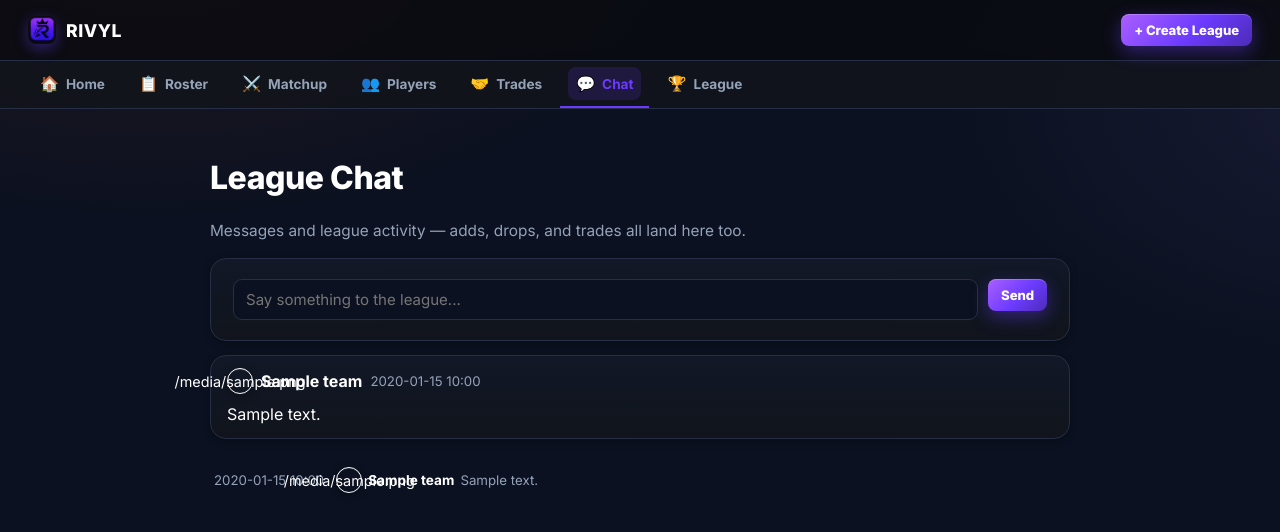
After one commit to cmohalloran11-cell/rivyl, a Flask app: page /leagues/1/messages in a window 1280 px wide. The commit adds this page. Shown: the top 532 px of the page. Run offline with Flask 3, Linux system fonts and the light colour scheme; a database or web service that is not in the repository returns one stand-in record (values such as "Sample title"); some libraries are stand-ins or nearby versions.

Commit message:
AI lineup optimization, K/DEF backfill, Generate Best Lineup, league chat
- set_optimal_lineup(): always-recompute best-starters-by-rank, factored
  out of the old one-time-only ensure_lineup_slots so it can be reused.
- ensure_ai_teams_optimal(): runs on every league/home/matchup page view.
  Backfills any required position (K, DEF, etc.) an AI team is missing --
  including for leagues drafted before roster minimums were enforced,
  cutting the weakest bench player to make room if the roster is already
  full -- then re-optimizes every AI team's starting lineup. This fixes
  existing leagues retroactively, not just new drafts.
- "Generate Best Lineup" button on the Roster page: same optimizer,
  scoped to the viewer's own team via a new optimize-lineup route.
- League Chat: new messages table + /leagues/<id>/messages page showing
  a combined, chronological feed of posted messages and all roster
  transactions (adds/drops/trades). New nav tab and home quick-link.

Verified: backfill/optimize logic reviewed for the already-full-roster
case specifically (the real-world case for existing leagues), and every
touched template dry-rendered with jinja2 directly against fake context
to catch template errors, since there's no local Postgres to run the
app against.

```diff
--- a/app.py
+++ b/app.py
@@ -479,6 +479,14 @@ def init_db():
             team_id INTEGER NOT NULL REFERENCES teams(id) ON DELETE CASCADE,
             kind TEXT NOT NULL,
             detail TEXT NOT NULL,
+            created_at TEXT NOT NULL DEFAULT (datetime('now'))
+        );
+
+        CREATE TABLE IF NOT EXISTS messages (
+            id SERIAL PRIMARY KEY,
+            league_id INTEGER NOT NULL REFERENCES leagues(id) ON DELETE CASCADE,
+            team_id INTEGER NOT NULL REFERENCES teams(id) ON DELETE CASCADE,
+            body TEXT NOT NULL,
             created_at TEXT NOT NULL DEFAULT (datetime('now'))
         );
         """
@@ -1247,6 +1255,7 @@ def home_page(league_id):
         if league["draft_status"] == "complete":
             ensure_schedule(db, league_id)
             sync_week_scoring(db, league_id, league["current_week"])
+            ensure_ai_teams_optimal(db, league_id)
             maybe_ai_roster_moves(db, league_id)
             maybe_ai_trade_offers(db, league_id)
 
@@ -1328,6 +1337,7 @@ def league_home(league_id):
     if league["draft_status"] == "complete":
         ensure_schedule(db, league_id)
         sync_week_scoring(db, league_id, league["current_week"])
+        ensure_ai_teams_optimal(db, league_id)
         maybe_ai_roster_moves(db, league_id)
         maybe_ai_trade_offers(db, league_id)
         recent_moves = db.execute(
@@ -1549,6 +1559,27 @@ def customize_team(league_id, team_id):
         db.execute("UPDATE teams SET team_name = ? WHERE id = ?", (team_name, team_id))
     db.commit()
     flash("Team updated.")
+    return redirect(url_for("team_detail", league_id=league_id, team_id=team_id))
+
+
+@app.route("/leagues/<int:league_id>/team/<int:team_id>/optimize-lineup", methods=["POST"])
+def optimize_lineup(league_id, team_id):
+    db = get_db()
+    league = db.execute("SELECT * FROM leagues WHERE id = ?", (league_id,)).fetchone()
+    if league is None:
+        return redirect(url_for("index"))
+    if league["draft_status"] not in ("in_progress", "complete"):
+        return redirect(url_for("team_detail", league_id=league_id, team_id=team_id))
+
+    teams = db.execute(
+        "SELECT * FROM teams WHERE league_id = ? ORDER BY slot_index", (league_id,)
+    ).fetchall()
+    if get_my_team_id(league_id, teams) != team_id:
+        flash("You can only set your own lineup.")
+        return redirect(url_for("team_detail", league_id=league_id, team_id=team_id))
+
+    set_optimal_lineup(db, league_id, team_id)
+    flash("Set your best possible starting lineup.")
     return redirect(url_for("team_detail", league_id=league_id, team_id=team_id))
 
 
@@ -1881,6 +1912,7 @@ def matchup_detail(league_id):
     if league["draft_status"] == "complete":
         ensure_schedule(db, league_id)
         sync_week_scoring(db, league_id, league["current_week"])
+        ensure_ai_teams_optimal(db, league_id)
         week_status = get_week_status(db, league["current_week"])
         week_matchups = db.execute(
             "SELECT * FROM matchups WHERE league_id = ? AND week = ? ORDER BY id",
@@ -1971,6 +2003,7 @@ def _knockout_matchup_view(db, league, teams, my_team_id):
     if league["draft_status"] == "complete" and left is not None:
         ensure_schedule(db, league_id)
         sync_week_scoring(db, league_id, league["current_week"])
+        ensure_ai_teams_optimal(db, league_id)
         week_status = get_week_status(db, league["current_week"])
 
         knockout_alive, knockout_eliminated = get_knockout_standings(db, league_id)
@@ -2089,6 +2122,60 @@ def players_list(league_id):
     )
 
 
+@app.route("/leagues/<int:league_id>/messages", methods=["GET", "POST"])
+def league_messages(league_id):
+    db = get_db()
+    league = db.execute("SELECT * FROM leagues WHERE id = ?", (league_id,)).fetchone()
+    if league is None:
+        flash("League not found.")
+        return redirect(url_for("index"))
+
+    teams = db.execute(
+        "SELECT * FROM teams WHERE league_id = ? ORDER BY slot_index", (league_id,)
+    ).fetchall()
+    my_team_id = get_my_team_id(league_id, teams)
+
+    if request.method == "POST":
+        if my_team_id is None:
+            flash("Join this league to post a message.")
+            return redirect(url_for("league_messages", league_id=league_id))
+        body = request.form.get("body", "").strip()[:1000]
+        if not body:
+            flash("Message can't be empty.")
+            return redirect(url_for("league_messages", league_id=league_id))
+        db.execute(
+            "INSERT INTO messages (league_id, team_id, body) VALUES (?, ?, ?)",
+            (league_id, my_team_id, body),
+        )
+        db.commit()
+        return redirect(url_for("league_messages", league_id=league_id))
+
+    teams_by_id = {t["id"]: t for t in teams}
+    msg_rows = db.execute(
+        "SELECT * FROM messages WHERE league_id = ? ORDER BY id DESC LIMIT 150", (league_id,)
+    ).fetchall()
+    tx_rows = db.execute(
+        "SELECT * FROM transactions WHERE league_id = ? ORDER BY id DESC LIMIT 150", (league_id,)
+    ).fetchall()
+
+    feed = []
+    for m in msg_rows:
+        feed.append({
+            "type": "message", "created_at": m["created_at"],
+            "team": teams_by_id.get(m["team_id"]), "body": m["body"],
+        })
+    for t in tx_rows:
+        feed.append({
+            "type": "transaction", "created_at": t["created_at"],
+            "team": teams_by_id.get(t["team_id"]), "detail": t["detail"], "kind": t["kind"],
+        })
+    feed.sort(key=lambda e: e["created_at"], reverse=True)
+
+    return render_template(
+        "messages.html", league=league, feed=feed[:150], my_team_id=my_team_id,
+    )
+
+
 @app.route("/leagues/<int:league_id>/fill-ai", methods=["POST"])
 def fill_remaining_with_ai(league_id):
     db = get_db()
@@ -2660,6 +2747,61 @@ def execute_roster_move(db, league, team_row, add_player_id=None, drop_pick_id=N
     return True, detail
 
 
+def ensure_ai_teams_optimal(db, league_id):
+    """AI teams should always have a full required roster and their best
+    possible starting lineup -- there's no one to click 'Generate Best
+    Lineup' for them, so this runs on every relevant page view. Also
+    backfills K/DEF/etc. for AI teams that drafted before roster minimums
+    were enforced, self-healing older leagues instead of just new ones."""
+    league = db.execute("SELECT * FROM leagues WHERE id = ?", (league_id,)).fetchone()
+    if league is None or league["draft_status"] != "complete":
+        return
+
+    ai_teams = db.execute(
+        "SELECT * FROM teams WHERE league_id = ? AND owner_type = 'ai' AND status = 'filled'",
+        (league_id,),
+    ).fetchall()
+    if not ai_teams:
+        return
+
+    for team in ai_teams:
+        picks = get_roster_picks(db, league_id, team["id"])
+        counts = {}
+        for p in picks:
+            counts[p["position"]] = counts.get(p["position"], 0) + 1
+        missing = [pos for pos, need in STARTER_REQUIREMENTS.items() if counts.get(pos, 0) < need]
+        if not missing:
+            continue
+
+        available = get_available_players(db, league_id, league["scoring"])
+        for pos in missing:
+            best = next((p for p in available if p["position"] == pos), None)
+            if best is None:
+                continue
+
+            # A full roster (the common case for older leagues drafted
+            # before this was enforced) needs something dropped to make
+            # room -- cut the weakest bench player rather than skip the
+            # required position entirely.
+            current_picks = get_roster_picks(db, league_id, team["id"])
+            drop_id = None
+            if len(current_picks) >= league["rounds"]:
+                bench = [p for p in current_picks if p["lineup_slot"] in (None, "BN")]
+                if not bench:
+                    continue
+                worst = max(bench, key=lambda p: (p["player_rank"] is None, p["player_rank"] or 0))
+                drop_id = worst["id"]
+
+            execute_roster_move(
+                db, league, team, add_player_id=best["id"], drop_pick_id=drop_id,
+                note=f"Waiver pickup — filling required {pos} slot.",
+            )
+            available = [p for p in available if p["id"] != best["id"]]
+
+    for team in ai_teams:
+        set_optimal_lineup(db, league_id, team["id"])
+
+
 def maybe_ai_roster_moves(db, league_id):
     """Lets AI teams work the waiver wire, same as a human would on the
     Players page -- periodic, capped at one move per team per pass, and only
@@ -3126,9 +3268,11 @@ def get_week_status(db, week):
     return "scheduled"
 
 
-def ensure_lineup_slots(db, league_id, team_id):
-    """First-time roster lineup assignment (best rank fills starters). A no-op
-    once slots exist, so it never clobbers a user's manual drag-and-drop swaps."""
+def set_optimal_lineup(db, league_id, team_id):
+    """(Re)assigns the best possible starting lineup from a team's current
+    roster, best-rank-first per required slot then FLEX from what's left --
+    always recomputes, unlike ensure_lineup_slots. Used by the AI
+    auto-optimizer and the human 'Generate Best Lineup' button."""
     picks = db.execute(
         """
         SELECT * FROM draft_picks
@@ -3137,7 +3281,7 @@ def ensure_lineup_slots(db, league_id, team_id):
         """,
         (league_id, team_id),
     ).fetchall()
-    if not picks or not all(p["lineup_slot"] is None for p in picks):
+    if not picks:
         return
 
     remaining = list(picks)
@@ -3164,6 +3308,18 @@ def ensure_lineup_slots(db, league_id, team_id):
         [(slot, pid) for pid, slot in assignments],
     )
     db.commit()
+
+
+def ensure_lineup_slots(db, league_id, team_id):
+    """First-time roster lineup assignment. A no-op once slots exist, so it
+    never clobbers a user's manual drag-and-drop swaps."""
+    picks = db.execute(
+        "SELECT lineup_slot FROM draft_picks WHERE league_id = ? AND team_id = ? AND player_id IS NOT NULL",
+        (league_id, team_id),
+    ).fetchall()
+    if not picks or not all(p["lineup_slot"] is None for p in picks):
+        return
+    set_optimal_lineup(db, league_id, team_id)
 
 
 def build_lineup(db, league_id, team_id):
--- a/static/style.css
+++ b/static/style.css
@@ -858,6 +858,22 @@ input:focus, select:focus {
   font-family: var(--font-display);
 }
 
+/* ---- League chat / activity feed ---- */
+
+.message-feed { display: flex; flex-direction: column; gap: 8px; margin-top: 8px; }
+.message-row { padding: 12px 16px; }
+.message-body { margin: 8px 0 0; color: var(--text); line-height: 1.5; word-break: break-word; }
+.message-row-tx {
+  display: flex;
+  align-items: center;
+  gap: 12px;
+  background: transparent;
+  border: none;
+  padding: 6px 4px;
+  font-size: 0.85rem;
+}
+.message-row-tx .cell-flex { gap: 6px; }
+
 /* ---- Status pills ---- */
 
 .status-pill {
--- a/templates/_macros.html
+++ b/templates/_macros.html
@@ -10,6 +10,8 @@
      href="{{ url_for('players_list', league_id=league['id']) }}"><span class="league-tab-icon">👥</span> Players</a>
   <a class="league-tab {% if active == 'trades' %}league-tab-active{% endif %}"
      href="{{ url_for('trades_page', league_id=league['id']) }}"><span class="league-tab-icon">🤝</span> Trades</a>
+  <a class="league-tab {% if active == 'messages' %}league-tab-active{% endif %}"
+     href="{{ url_for('league_messages', league_id=league['id']) }}"><span class="league-tab-icon">💬</span> Chat</a>
   <a class="league-tab {% if active == 'league' %}league-tab-active{% endif %}"
      href="{{ url_for('league_home', league_id=league['id']) }}"><span class="league-tab-icon">🏆</span> League</a>
 </nav>
--- a/templates/home.html
+++ b/templates/home.html
@@ -119,6 +119,10 @@
       <div class="quick-link-title">🤝 Trades</div>
       <div class="quick-link-desc">Propose and manage trades</div>
     </a>
+    <a class="card quick-link-card" href="{{ url_for('league_messages', league_id=league['id']) }}">
+      <div class="quick-link-title">💬 Chat</div>
+      <div class="quick-link-desc">League messages and activity</div>
+    </a>
     <a class="card quick-link-card" href="{{ url_for('league_home', league_id=league['id']) }}">
       <div class="quick-link-title">🏆 League</div>
       <div class="quick-link-desc">Standings and league settings</div>
--- /dev/null
+++ b/templates/messages.html
@@ -0,0 +1,45 @@
+{% extends "base.html" %}
+{% import "_macros.html" as macros %}
+{% block title %}Chat &mdash; {{ league['name'] }}{% endblock %}
+{% block league_nav %}{{ macros.league_tabs(league, my_team_id, 'messages') }}{% endblock %}
+{% block content %}
+  <h1>League Chat</h1>
+  <p class="subtitle">Messages and league activity &mdash; adds, drops, and trades all land here too.</p>
+
+  {% if my_team_id %}
+    <div class="card">
+      <form method="post" action="{{ url_for('league_messages', league_id=league['id']) }}" class="form-row" style="gap:10px;">
+        <input type="text" name="body" placeholder="Say something to the league..." maxlength="1000" required style="flex:1;">
+        <button class="btn btn-small" type="submit" style="align-self:flex-start;">Send</button>
+      </form>
+    </div>
+  {% else %}
+    <p class="empty-state">Join this league to post a message.</p>
+  {% endif %}
+
+  <div class="message-feed">
+    {% for entry in feed %}
+      {% if entry['type'] == 'message' %}
+        <div class="card message-row">
+          <div class="cell-flex">
+            {% if entry['team'] %}{{ macros.team_logo(entry['team']) }}{% endif %}
+            <strong>{{ entry['team']['team_name'] if entry['team'] else 'Unknown' }}</strong>
+            <span class="hint" style="margin:0;">{{ entry['created_at'][:16] }}</span>
+          </div>
+          <p class="message-body">{{ entry['body'] }}</p>
+        </div>
+      {% else %}
+        <div class="message-row message-row-tx">
+          <span class="hint" style="margin:0;">{{ entry['created_at'][:16] }}</span>
+          <span class="cell-flex" style="margin:0;">
+            {% if entry['team'] %}{{ macros.team_logo(entry['team']) }}{% endif %}
+            <strong>{{ entry['team']['team_name'] if entry['team'] else 'League' }}</strong>
+            <span class="hint" style="margin:0;">{{ entry['detail'] }}</span>
+          </span>
+        </div>
+      {% endif %}
+    {% else %}
+      <p class="empty-state">No activity yet &mdash; be the first to say something.</p>
+    {% endfor %}
+  </div>
+{% endblock %}
```
Also changed, not shown: templates/team.html (+6 -1 lines).
